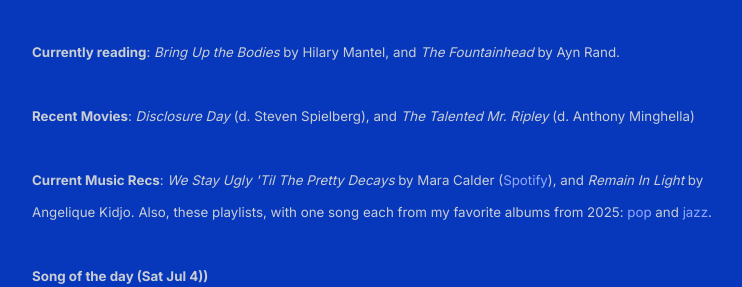
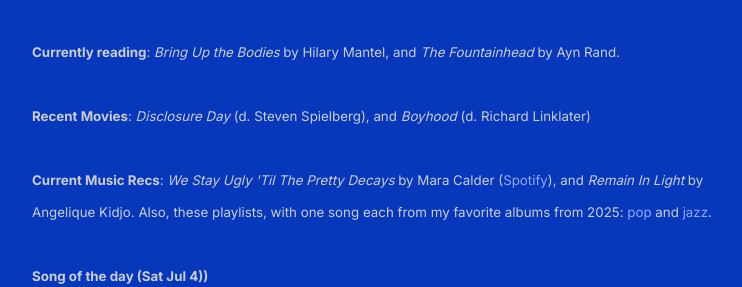
Before and after one commit to shihankanungo/shihankanungo.github.io, a Jekyll site: the page built from index.md, in a window 1280 px wide and 900 px high, scrolled down 759 px, cut to the strip 152-439 px from the top of the window. Shown: the whole strip, without its empty margins (248-990 px from the left). Built offline with Jekyll 4.4.1, drawn with Linux system fonts in a browser that asks for light colours.

Commit message:
Update recent movies in _config.yml

```diff
--- a/_config.yml
+++ b/_config.yml
@@ -10,7 +10,7 @@
           <br /><br />
           <small><b>Currently reading</b>: <i>Bring Up the Bodies</i> by Hilary Mantel, and <i>The Fountainhead</i> by Ayn Rand.</small>
           <br /><br />
-          <small><b>Recent Movies</b>: <i>Disclosure Day</i> (d. Steven Spielberg), and <i>The Talented Mr. Ripley</i> (d. Anthony Minghella)</small>
+          <small><b>Recent Movies</b>: <i>Disclosure Day</i> (d. Steven Spielberg), and <i>Boyhood</i> (d. Richard Linklater)</small>
           <br /><br />
           <small><b>Current Music Recs</b>: <i>We Stay Ugly 'Til The Pretty Decays</i> by Mara Calder (<a href="https://open.spotify.com/album/2pacOfhvZZHtuYZJnJrwg8?si=9Am8PVTjSkuYAoIyD-RNSQ">Spotify</a>), and <i>Remain In Light</i> by Angelique Kidjo. Also, these playlists, with one song each from my favorite albums from 2025: <a href="https://open.spotify.com/playlist/0b6ipXilq8yItCkbfxZRbl?si=022493cba1c64e71">pop</a> and <a href="https://open.spotify.com/playlist/2iO14usuhKlftJvaT3AK0R?si=7f8887dec02c4fed">jazz</a>. </small>
           <br /><br />
```
